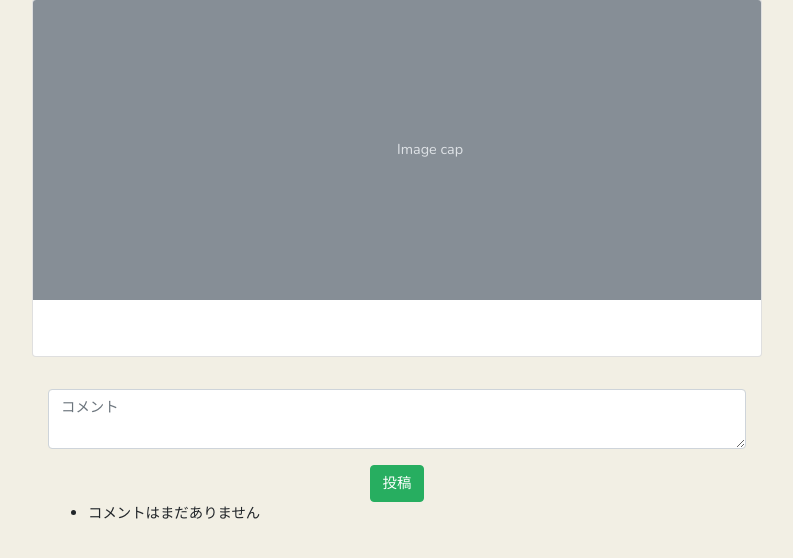
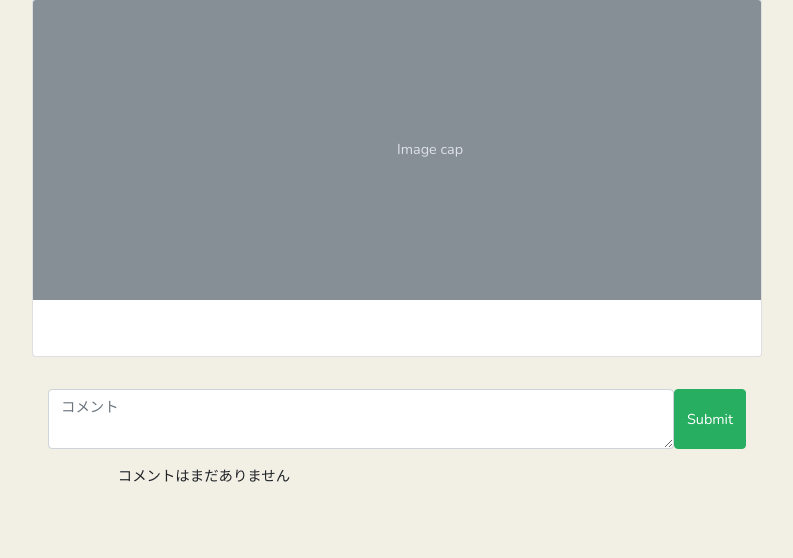
Before and after one commit to abeyuyajp/diary, a Laravel app: template backend/resources/views/posts/show.blade.php in a window 1280 px wide. Shown: the part 94-652 px from the top of the page, without its empty margins (243-1036 px from the left). Run offline with Laravel 8, Linux system fonts and the light colour scheme; the template is opened without the code that fills it, so the values that code supplies are empty; the visitor is signed in with stand-in values (Sample User, id 1); style sheets or scripts are compiled from the project's sources.

Commit message:
レイアウト修正

```diff
--- a/backend/resources/views/posts/show.blade.php
+++ b/backend/resources/views/posts/show.blade.php
@@ -25,30 +25,35 @@
             @endif
         </div>
 
-        <!-- コメント -->
         <div class="p-3">
-
             <!-- コメントフォーム -->
             @if(Auth::check())
             <form method="POST" action="/comments">
                 @csrf
                 <input type="hidden" name="post_id" value="{{ $post->id }}">
                 <input type="hidden" name="user_id" value="{{ $post->user->id }}">
-                <div class="form-group">
+                <div class="form-group d-flex">
                     <textarea class="form-control" name="text" placeholder="コメント"></textarea>
+                    <input class="btn btn-club-green" type="submit">
                 </div>
-                <button class="btn btn-club-green d-block" type="submit" style="margin: 0 auto;">投稿</button>
             </form>
             @endif
+
             <!-- コメント表示 -->
-            <ul>
+            <div class="mx-auto" style="width: 80%;">
                 @forelse ($post->comments as $comment)
-                <p>{{ $comment->user->name }}</p>
-                <li>{{ $comment->text }}</li>
+                    <table>
+                        <tbody>
+                            <tr>
+                                <th scope="row" style="padding: 3vh 3vw;">{{ $comment->user->name }}</th>
+                                <td>{{ $comment->text }}</td>
+                            </tr>
+                        </tbody>
+                    </table>
                 @empty
-                <li>コメントはまだありません</li>
+                    <p>コメントはまだありません</p>
                 @endforelse
-            </ul>
+            </div>
         </div>
     </div>
 </div>
```
Also changed, not shown: backend/public/css/style.css (line endings or trailing spaces).
